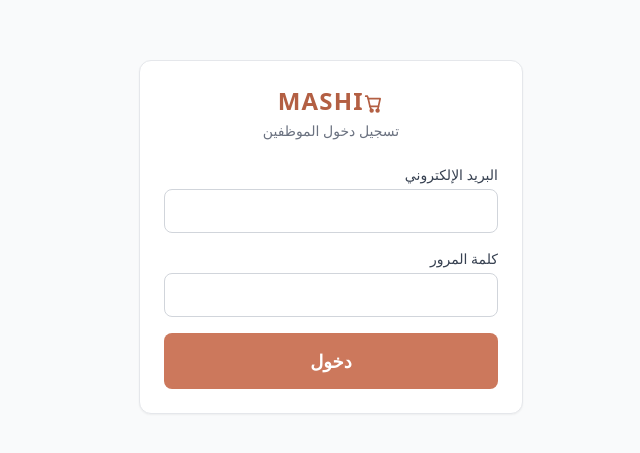
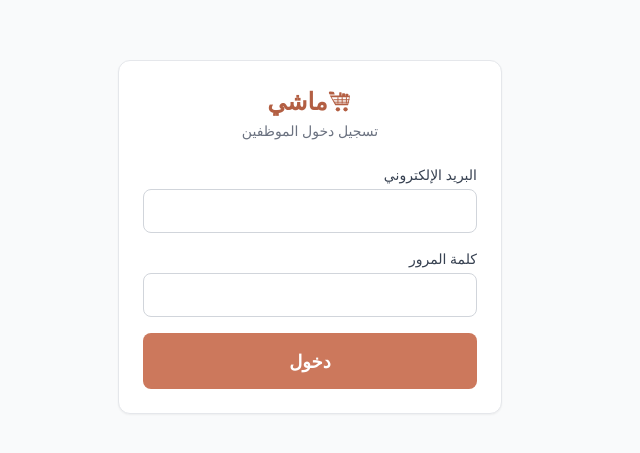
Before and after one commit to akbasha9102-crypto/dddmart, a Next.js app: page /login in a window 1280 px wide. Shown: the part 163-616 px from the top of the page, without its empty margins (430-1070 px from the left). Built offline with nearby package versions, Linux system fonts and the light colour scheme.

Commit message:
Rebrand wordmark to Arabic "ماشي" with filled grocery-cart glyph
Replaces "MASHI" + outline cart icon with the Arabic word and a solid
cart-with-groceries glyph matching the new logo design, inheriting the
existing brand-700 color via currentColor across all usages.

```diff
--- a/app/layout.tsx
+++ b/app/layout.tsx
@@ -2,7 +2,7 @@
 import "./globals.css";
 
 export const metadata: Metadata = {
-  title: "MASHI MART | نظام إدارة المحلات",
+  title: "ماشي مارت | نظام إدارة المحلات",
   description: "نظام إدارة محلات وماركتات سحابي متكامل ومبسط",
 };
 
--- a/components/shared/BrandName.tsx
+++ b/components/shared/BrandName.tsx
@@ -5,39 +5,51 @@
 }
 
 /**
- * Renders the "MASHI" brand name followed by a standalone shopping-cart
- * glyph (handle, basket, two wheels) in place of the old "MART" text. Uses
- * `currentColor` so it inherits the caller's text color. Accepts className
- * so callers keep their own heading/link typography and color.
+ * Renders the "ماشي" brand name followed by a standalone solid grocery-cart
+ * glyph (angled handle, grid-basket body, two wheels, item silhouettes
+ * peeking over the rim). Uses `currentColor` so it inherits the caller's
+ * text color. Accepts className so callers keep their own heading/link
+ * typography and color.
  *
  * The wordmark forces `dir="ltr"`: every caller renders inside the app's
  * RTL document (`app/layout.tsx`), and without an explicit direction the
  * browser's bidi algorithm reverses the flex order, pushing the cart icon
- * to the wrong side of the word instead of gluing it to the "I".
+ * to the wrong side of the word instead of gluing it to the word's edge.
  */
 export function BrandName({ className }: BrandNameProps) {
   return (
-    <span className={cn("font-extrabold tracking-wider", className)}>
+    <span className={cn("font-extrabold", className)}>
       <span dir="ltr" aria-hidden="true" className="inline-flex items-baseline">
-        MASHI
+        ماشي
         <svg
-          className="inline-block h-[0.85em] w-[0.85em] translate-y-[0.15em]"
-          viewBox="0 0 24 24"
-          fill="none"
-          stroke="currentColor"
-          strokeWidth={2}
-          strokeLinecap="round"
-          strokeLinejoin="round"
+          className="inline-block h-[0.9em] w-[1.05em] translate-y-[0.12em]"
+          viewBox="0 0 28 24"
+          fill="currentColor"
         >
-          <path d="M2 3 L4 3 L5 6" />
-          <path d="M5 6 L19 6 L17 15 L7 15 Z" />
-          <path d="M7 15 L9 20" />
-          <path d="M17 15 L16 20" />
-          <circle cx="9" cy="20" r="1.6" />
-          <circle cx="16" cy="20" r="1.6" />
+          {/* Handle: angled bar sticking up and out from the basket's top-left */}
+          <path d="M1 2.5 A1.5 1.5 0 0 1 2.4 0.6 L5.6 0.9 A1.5 1.5 0 0 1 6.9 2.1 L7.4 4 L1.9 4 Z" />
+
+          {/* Grocery items peeking above the basket rim */}
+          <rect x="12.5" y="1.5" width="2.6" height="4.5" rx="0.6" />
+          <rect x="15.7" y="2.6" width="3.2" height="3.4" rx="0.5" />
+          <rect x="19.4" y="3.2" width="3" height="2.8" rx="0.5" />
+
+          {/* Basket body: trapezoid frame */}
+          <path d="M2 5 H24.5 L22.6 15 A1.4 1.4 0 0 1 21.2 16.1 H9 A1.4 1.4 0 0 1 7.6 15 Z M4 7 L8.6 14 H21.7 L23.4 7 Z" fillRule="evenodd" />
+
+          {/* Basket grid lines */}
+          <rect x="10.5" y="7" width="1.1" height="7" />
+          <rect x="15.2" y="7" width="1.1" height="7" />
+          <rect x="19.9" y="7" width="1.1" height="7" />
+          <rect x="6" y="9.3" width="18" height="1.1" />
+          <rect x="6.9" y="12" width="16.6" height="1.1" />
+
+          {/* Wheels */}
+          <circle cx="11" cy="20.5" r="2.4" />
+          <circle cx="19.5" cy="20.5" r="2.4" />
         </svg>
       </span>
-      <span className="sr-only">MASHI</span>
+      <span className="sr-only">ماشي</span>
     </span>
   );
 }
```
